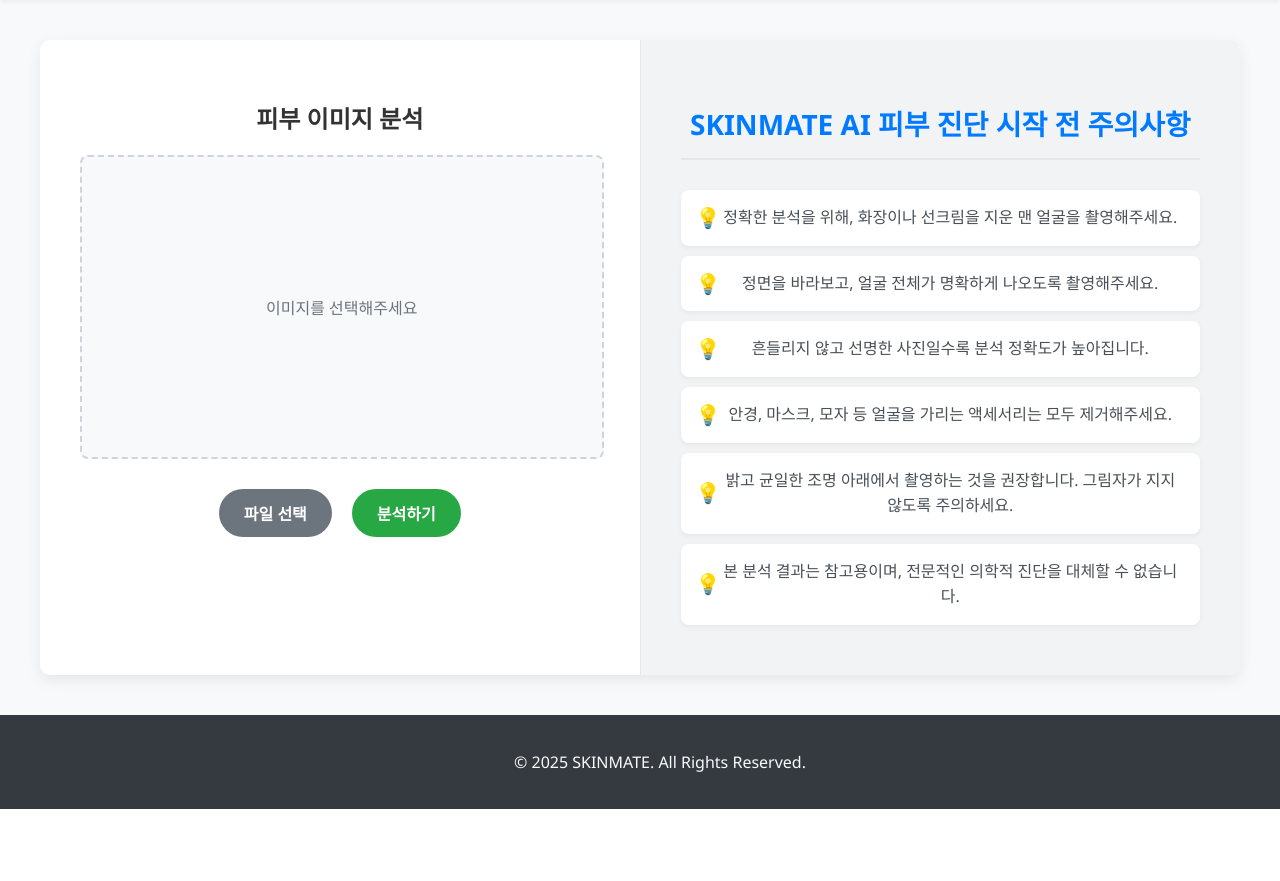
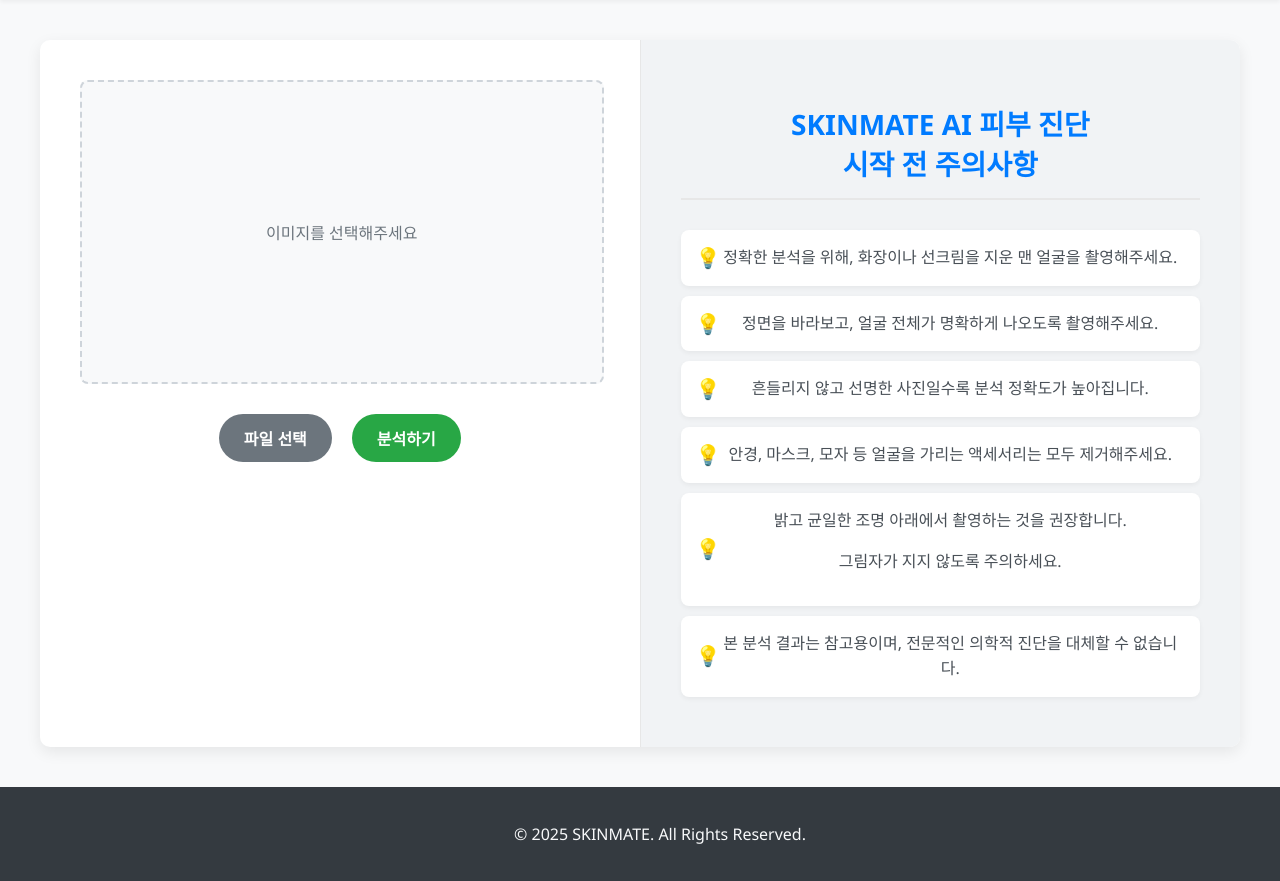
Before and after one commit to gkfla317/SKINMATE, a Flask app: page /analysis in a window 1280 px wide. Shown: the part 86-967 px from the top of the page. Before the commit the page ends 895 px from the top, so only its background shows below. Run offline with Flask 3, Linux system fonts and the light colour scheme.

Commit message:
Update analysis.html

```diff
--- a/templates/analysis.html
+++ b/templates/analysis.html
@@ -30,10 +30,9 @@
         </nav>
     </header>
 
-    <main>
+    <main class="centered-content" style="justify-content: center;">
         <div class="analysis-container">
             <div class="left-panel">
-                <h2>피부 이미지 분석</h2>
                 <div class="image-preview-container">
                     <span class="placeholder-text">이미지를 선택해주세요</span>
                     <img id="image-preview" src="#" alt="업로드된 이미지 미리보기">
@@ -49,13 +48,13 @@
             </div>
 
             <div class="right-panel">
-                <h2>SKINMATE AI 피부 진단 시작 전 주의사항</h2>
+                <h2>SKINMATE AI 피부 진단 <br><span class="subtitle"><span class="pink-text">시작 전</span> <span class="red-text">주의사항</span></span></h2>
                 <ul>
                     <li>정확한 분석을 위해, 화장이나 선크림을 지운 맨 얼굴을 촬영해주세요.</li>
                     <li>정면을 바라보고, 얼굴 전체가 명확하게 나오도록 촬영해주세요.</li>
                     <li>흔들리지 않고 선명한 사진일수록 분석 정확도가 높아집니다.</li>
                     <li>안경, 마스크, 모자 등 얼굴을 가리는 액세서리는 모두 제거해주세요.</li>
-                    <li>밝고 균일한 조명 아래에서 촬영하는 것을 권장합니다. 그림자가 지지 않도록 주의하세요.</li>
+                    <li>밝고 균일한 조명 아래에서 촬영하는 것을 권장합니다.<p class="sub-li">그림자가 지지 않도록 주의하세요.</p></li>
                     <li>본 분석 결과는 참고용이며, 전문적인 의학적 진단을 대체할 수 없습니다.</li>
                 </ul>
             </div>
@@ -68,6 +67,8 @@
 
     <script>
         // 파일 선택 시 이미지 미리보기 기능
+        const fileInput = document.getElementById('file-upload');
+        const imagePreview = document.getElementById('image-preview');
         const fileInput = document.getElementById('file-upload');
         const imagePreview = document.getElementById('image-preview');
         const placeholderText = document.querySelector('.placeholder-text');
```
